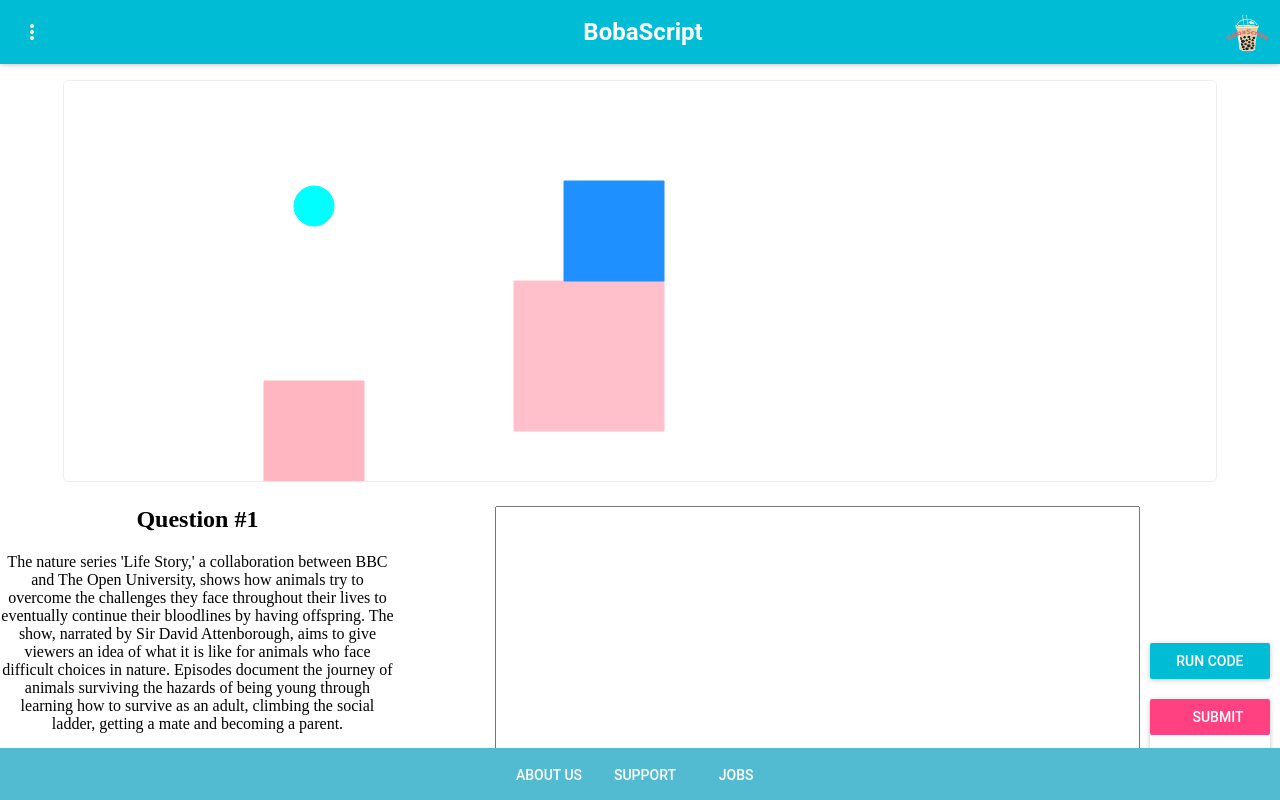
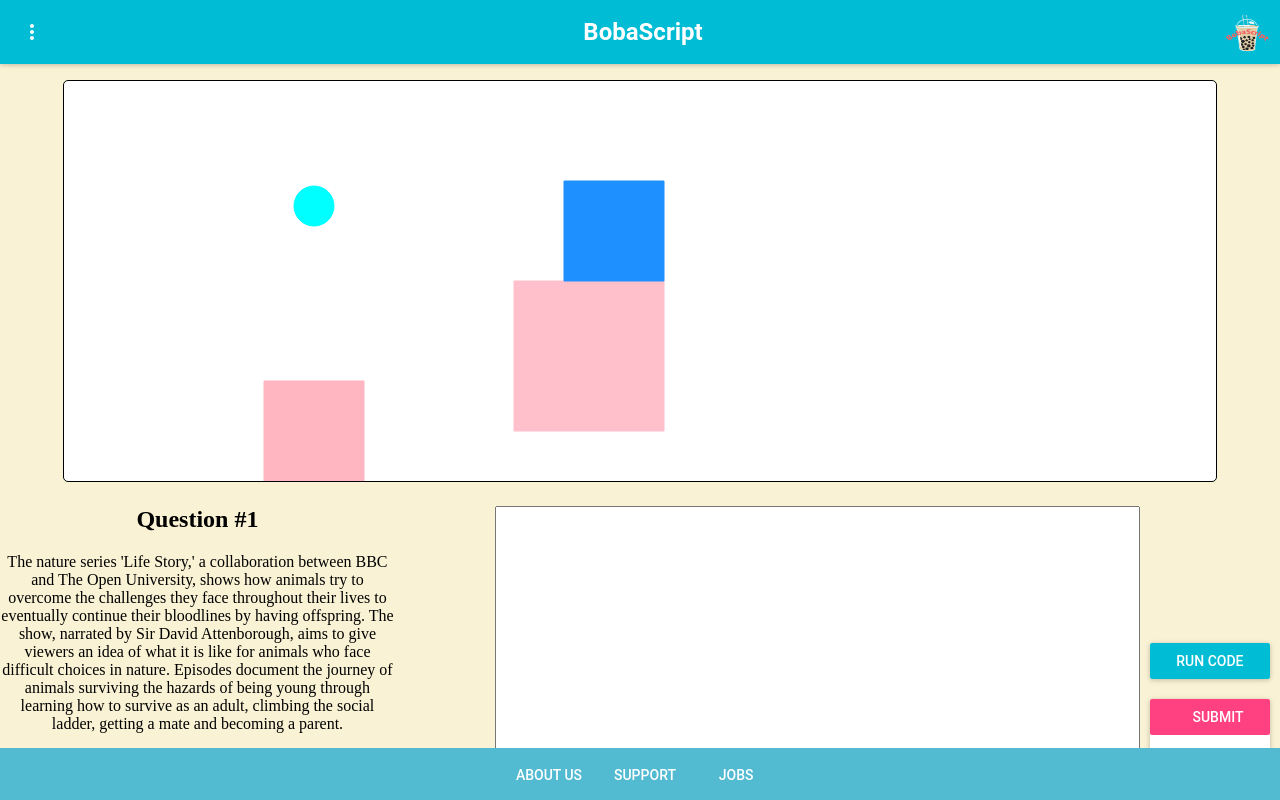
Before and after one commit to borajimin/BobaScript-frontend, a React app: page /#/test/1 in a window 1280 px wide. Built offline with nearby package versions, Linux system fonts and the light colour scheme; some packages are replaced by stand-ins of ours.

Commit message:
touch ups and added song to finish

```diff
--- a/client/Boba/Boba.js
+++ b/client/Boba/Boba.js
@@ -31,7 +31,7 @@ class Boba {
     this.count++;
     this.directionalMoves[directions[this.direction]]();
     let x = this.xCoordinate, y = this.yCoordinate;
-    setTimeout( () => this.update(x, y), 2000 + 50 * this.count )
+    setTimeout( () => this.update(x, y), 50 * this.count )
   }
 
   update(x = this.xCoordinate, y = this.yCoordinate) {
--- a/client/components/Finish.js
+++ b/client/components/Finish.js
@@ -10,6 +10,7 @@ class Finish extends React.Component {
   }
 
   componentDidMount() {
+    new Audio ("/finalSong.mp3").play()
   }
 
 
--- a/public/assets/css/style.scss
+++ b/public/assets/css/style.scss
@@ -1,11 +1,14 @@
 body {
   margin: 0px;
   padding: 0;
+  background-color: #f9f2d4;
 }
 
 canvas {
-  border: 1px solid #EEE;
+  border: 1px solid black;
   border-radius: 5px;
+  background-color: white;
+
 }
 
 .App {
--- a/public/index.html
+++ b/public/index.html
@@ -1,7 +1,7 @@
 <!DOCTYPE html>
 <html>
   <head>
-    <title>React Chat</title>
+    <title>BobaScript.bs</title>
     <link rel="stylesheet" href="/assets/css/style.css">
   </head>
   <body>
```
Also changed, not shown: public/assets/css/style.css, 3 other files.
